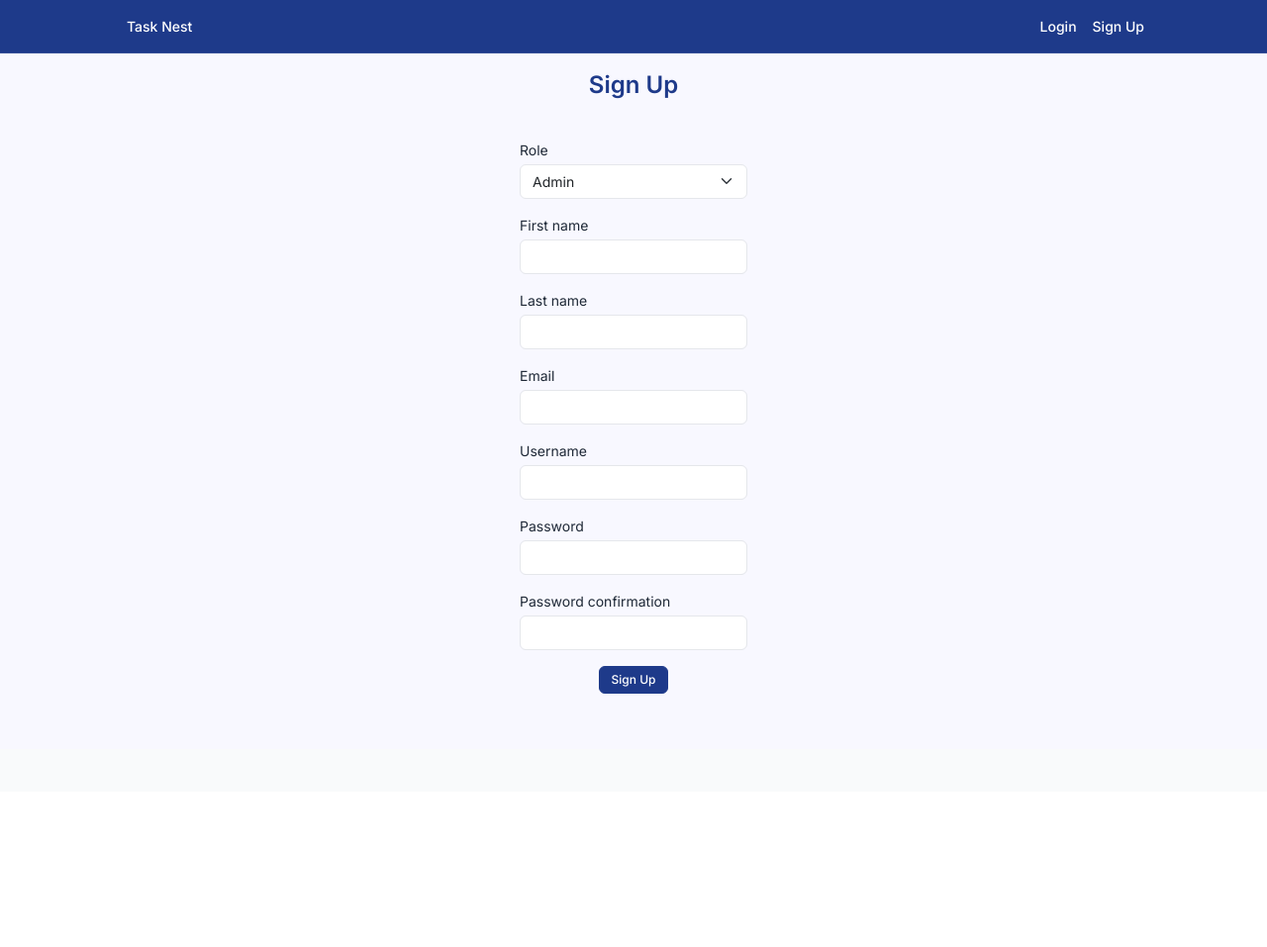
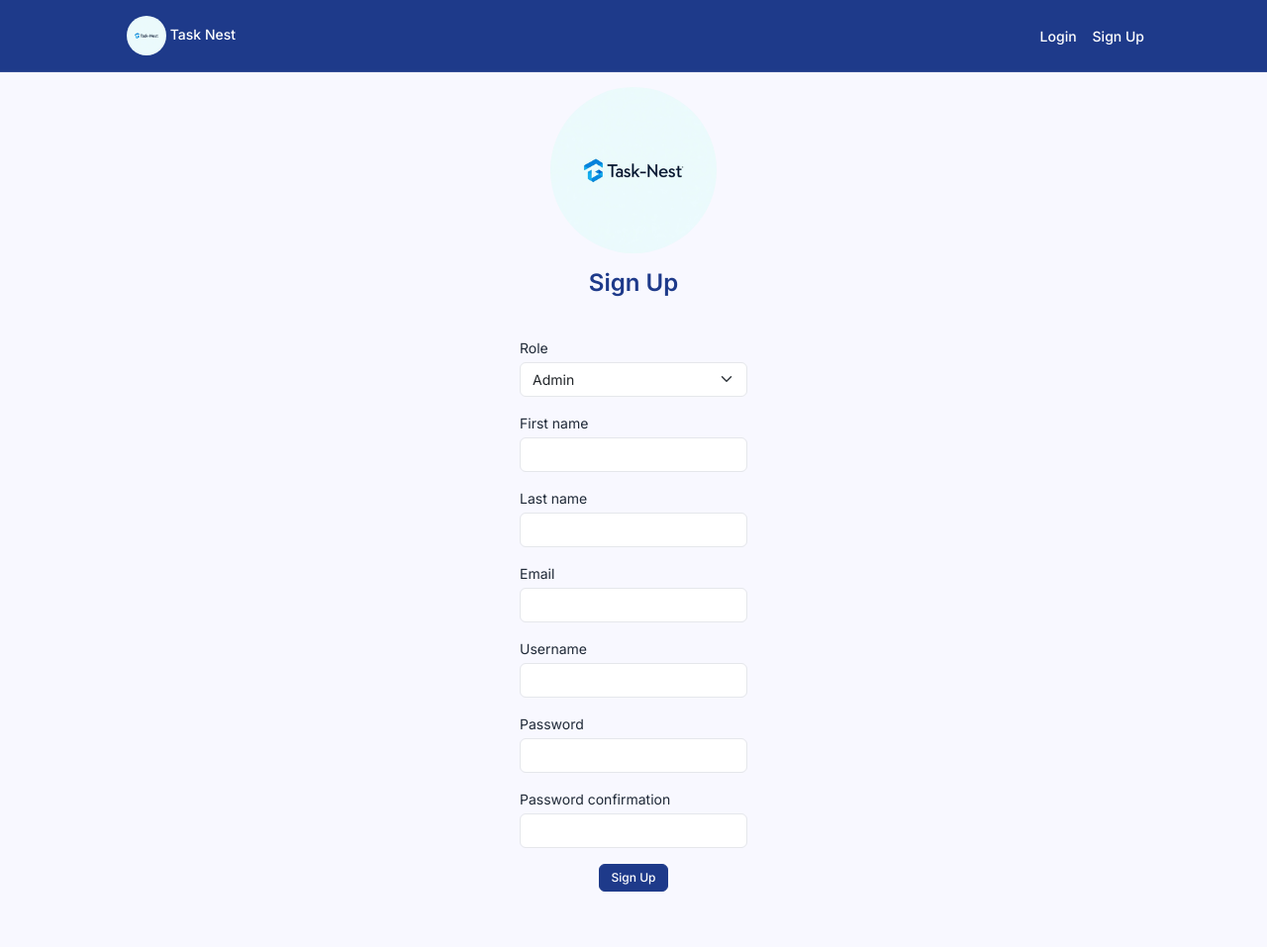
Before and after one commit to M-Hammad-Faisal/Task-Nest, a Django app: page /signup/ in a window 1280 px wide. Shown: the whole page at 99% size. Before the commit the page ends 701 px from the top, so only its background shows below. Run offline with Django 5.2, Linux system fonts and the light colour scheme.

Commit message:
feat: icon and logo added

```diff
--- a/src/templates/base.html
+++ b/src/templates/base.html
@@ -1,9 +1,11 @@
 <!DOCTYPE html>
+{% load static %}
 <html lang="en">
 <head>
     <meta charset="UTF-8">
     <meta name="viewport" content="width=device-width, initial-scale=1.0">
     <title>Task Nest | {% block title %}{% endblock %}</title>
+    <link rel="icon" href="{% static 'TaskNest.ico' %}" type="image/x-icon"/>
     <link href="https://cdn.jsdelivr.net/npm/bootstrap@5.3.3/dist/css/bootstrap.min.css" rel="stylesheet">
     <style>
         :root {
@@ -161,7 +163,9 @@
 <body>
 <nav class="navbar navbar-expand-lg navbar-dark fixed-top">
     <div class="container">
-        <a class="navbar-brand" href="{% url 'home' %}">Task Nest</a>
+        <a class="navbar-brand" href="{% url 'home' %}">
+            <img class="rounded-circle" src="{% static 'TaskNest.ico' %}" width="40" height="40" alt="Task Net Logo"> Task Nest
+        </a>
         <button class="navbar-toggler" type="button" data-bs-toggle="collapse" data-bs-target="#navbarNav">
             <span class="navbar-toggler-icon"></span>
         </button>
--- a/src/templates/users/auth.html
+++ b/src/templates/users/auth.html
@@ -1,7 +1,9 @@
 {% extends "base.html" %}
+{% load static %}
 {% block title %}{% if "signup" in request.path %}Sign Up{% else %}Login{% endif %}{% endblock %}
 {% block content %}
 <div class="container py-4 d-flex flex-column justify-content-center align-items-center">
+    <img class="rounded-circle p-3" src="{% static 'TaskNest.ico' %}" width="200" height="200" alt="Task Net Logo">
     <h1 class="fw-semibold text-primary mb-4">{% if "signup" in request.path %}Sign Up{% else %}Login{% endif %}</h1>
     <form method="post" class="p-3 w-25">
         {% csrf_token %}
```
Also changed, not shown: static/TaskNest.ico (added), static/TaskNest.jpeg (added).
